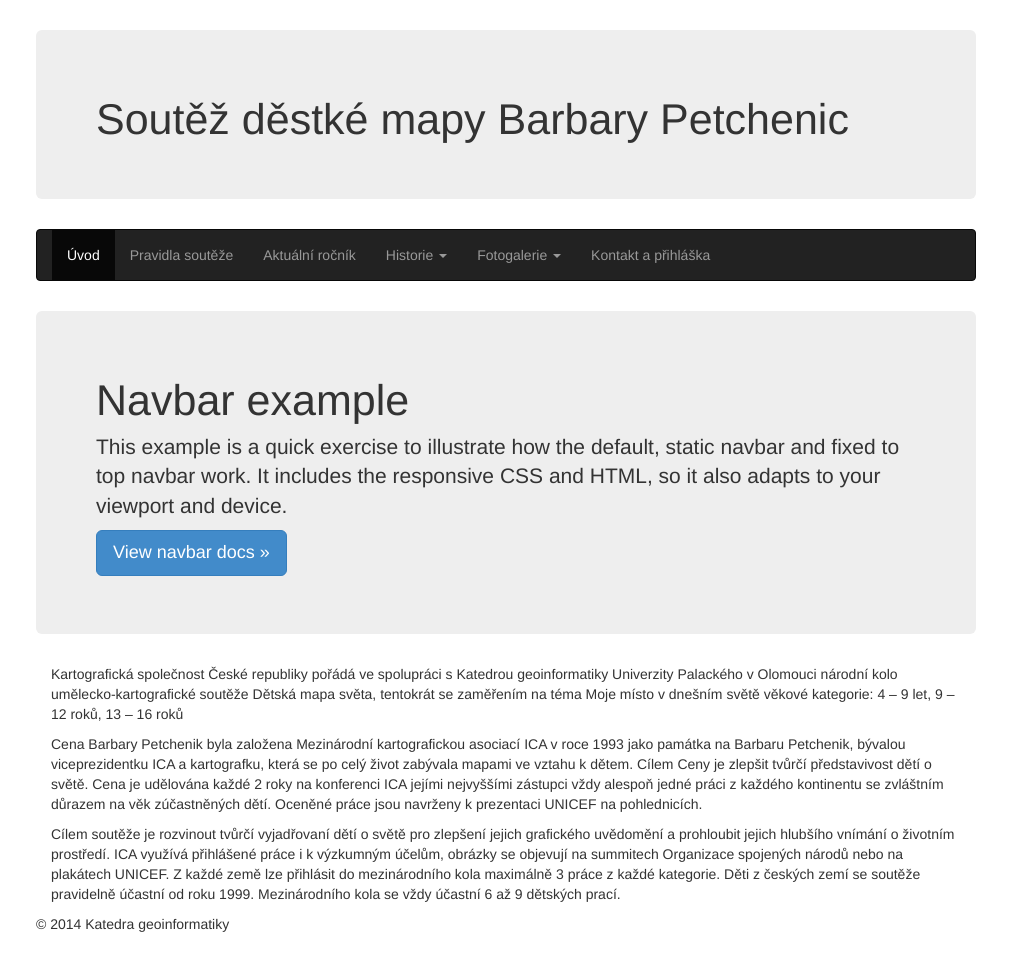
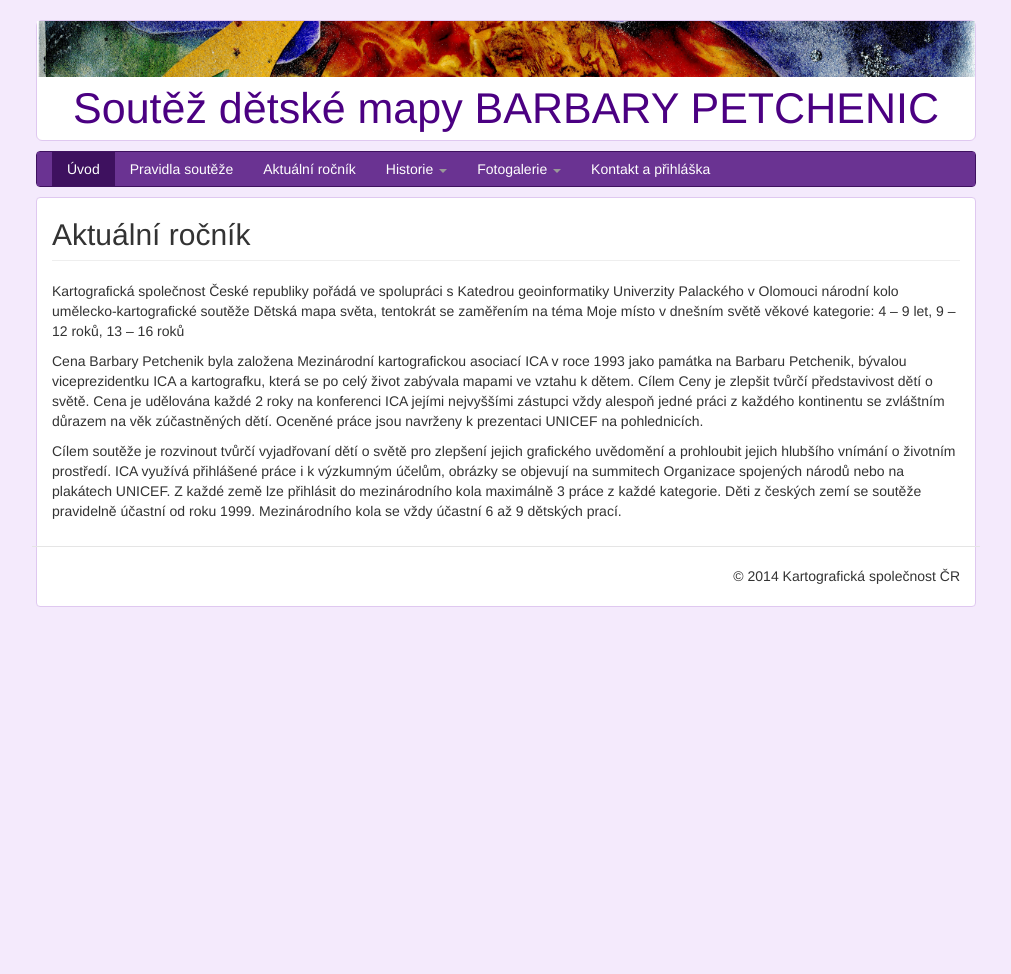
Before and after one commit to makkuska/detske_mapy, a PHP site: page / in a window 1280 px wide. Shown: the whole page, without its empty margins (134-1145 px from the left). After the commit the page ends 607 px from the top, so only its background shows below. Run offline with PHP 8.4, Linux system fonts and the light colour scheme.

Commit message:
hotová šablona webu (včetně vzhledu) bez vytvořených jednotlivých stránek

```diff
--- a/dist/css/detske_mapy.css
+++ b/dist/css/detske_mapy.css
@@ -1,5 +1,105 @@
 body {
-padding: 30px;
+  padding-top: 20px;
+  padding-bottom: 20px;
+  background-color: #f4eafc/*#ead8f8 /*#dfc8f0/*#d9b9f0/* #C49CE0; */
+}
+
+.hlavni {
+  background-color: #ffffff;
+  border:1px solid #dfc8f0;
+  border-radius: 4px;
+}
+.bily_text {
+  color: #fff;
+}
+
+.first {
+  padding: 0px;
+}
+
+.jumbotron {
+  margin-bottom: 10px;
+}
+
+.jumbotron h1 {
+  font-size: 43px;
+  text-align: center;
+  color: #4b0082  ;
+  padding-bottom: 10px;
+  padding-top: 10px;
+  margin: 0px;
+}
+
+.page-header {
+  margin-top: 20px;
+}
+
+img {
+  width: 100%
+}
+
+.container .jumbotron {
+  padding-left: 0px;
+  padding-right: 0px;
+  background-color: #ffffff;
+}
+
+.modal-footer {
+  padding: 19px 20px 10px 20px;
+  margin-right: -20px;
+  margin-left: -20px;
+}
+
+.jumbotron {
+  padding: 0px;
+  padding-right: 0px;
+  padding-left: 0px;
+  border:1px solid #dfc8f0;
+}
+.navbar-collapse, .navbar-header{
+  background-color: #6A3392/* #4b0082;*/
+}
+.navbar-nav > li > a {
+    padding-bottom: 7px;
+    padding-top: 7px;
+}
+.navbar {
+ min-height: 34px;
+ margin-bottom: 10px;
+}
+.navbar-inverse {
+  border-color: #3E115F;
+}
+
+.navbar-inverse .navbar-nav > .active > a, .navbar-inverse .navbar-nav > .active > a:hover, .navbar-inverse .navbar-nav > .active > a:focus {
+  background-color: #3E115F;
+    color: #FFFFFF;
+}
+.navbar-inverse .navbar-nav > .active > a:hover, .navbar-inverse .navbar-nav > .active > a:focus {
+  background-color: #3E115F;
+  color: #dfc8f0;
+}
+  .navbar-inverse .navbar-nav > li > a:hover, .navbar-inverse .navbar-nav > li > a:focus {
+  color: #dfc8f0;
+  }
+  .navbar-inverse .navbar-nav > .open> a {
+  background-color: #3E115F;
+    color: #FFFFFF;
+  }
+  .navbar-inverse .navbar-nav > .open> a:hover,.navbar-inverse .navbar-nav > .open> a:focus{
+  background-color: #3E115F;
+  color: #dfc8f0;
+}
+
+.navbar-inverse .navbar-nav > li > a , .navbar-inverse .navbar-header > a {
+    color: #fff;
+}
+.dropdown-menu > li > a:hover, .dropdown-menu > li > a:focus {
+  background-color: #6A3392;
+
+}
+.navbar-inverse .navbar-toogle, .navbar-inverse .navbar-toogle:hover, .navbar-inverse .navbar-toogle:focus {
+  background-color: #3E115F;
 }
 
 @media (min-width: 992px) {
@@ -7,12 +107,3 @@ padding: 30px;
     max-width: 970px;
   }
 }
-.bily_text {
-  color: #fff;
-}
-.jumbotron h1 {
-  font-size: 43px;
-}
-.navbar {
-  margin-bottom: 30px;
-}
--- a/index.php
+++ b/index.php
@@ -8,9 +8,11 @@
   </head>
 
   <body>
+    <div class="first container">
     <div class="container">
       <div class="jumbotron">
-        <h1>Soutěž děstké mapy Barbary Petchenic</h1>
+        <img src="dist/foto/3misto_katD_orez.jpg" alt="Adriana Smékalová" />
+        <h1>Soutěž dětské mapy BARBARY PETCHENIC</h1>
       </div>
 
       <!-- Navigace -->
@@ -65,18 +67,10 @@
         </div><!--/.nav-collapse -->
       </div>
 
-      <!-- Main component for a primary marketing message or call to action -->
-      <div class="jumbotron">
-        <h1>Navbar example</h1>
-        <p>This example is a quick exercise to illustrate how the default, static navbar and fixed to top navbar work. It includes the responsive CSS and HTML, so it also adapts to your viewport and device.</p>
-        <p>
-        <a class="btn btn-lg btn-primary" href="../../components/#navbar">View navbar docs &raquo;</a>
-        </p>
-      </div>
-
       <!-- HLAVNÍ TĚLO STRÁNKY, ZDE EDITOVAT VEŠKERÝ TEXT -->
-      <div class="container">
+      <div class="hlavni container">
         <div class="row container">
+          <h2 class="page-header">Aktuální ročník</h2>
           <p>Kartografická společnost České republiky
           pořádá ve spolupráci
           s Katedrou geoinformatiky Univerzity Palackého v Olomouci
@@ -105,10 +99,10 @@
           roku 1999. Mezinárodního kola se vždy účastní 6 až 9 dětských
           prací.</p>
         </div> <!-- /container -->
+      <!-- vložená patička: @2014 Katedra geoinformatiky -->
+      <?php include_once("paticka.html") ?>
       </div> <!-- /container -->
 
-      <!-- vložená patička: @2014 Katedra geoinformatiky -->
-      <?php include_once("paticka.html") ?>
 
     </div> <!-- /container -->
   </div> <!-- /container -->
--- a/paticka.html
+++ b/paticka.html
@@ -1,3 +1,4 @@
-<div class="footer">
-  <p>&copy; 2014 Katedra geoinformatiky</p>
+<div class="footer modal-footer">
+  <!--<img src="dist/foto/3misto_katD_orez2.jpg" alt="banner2" />  -->
+  <p>&copy; 2014 Kartografická společnost ČR </p>
 </div>
```
Also changed, not shown: aktualni.php (+12 -12 lines), dist/foto/3misto_katD_orez.jpg (added), dist/foto/3misto_katD_orez2.jpg (added), 12 other files.
